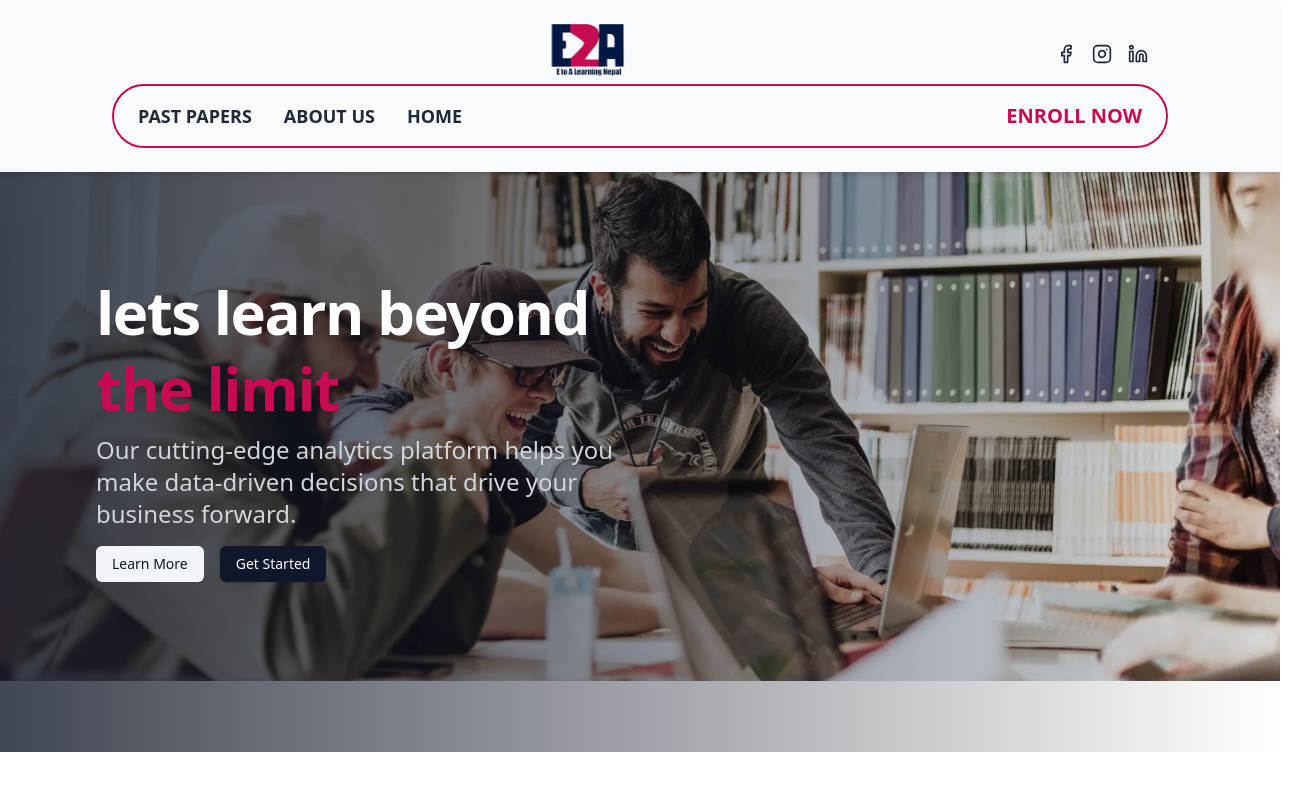
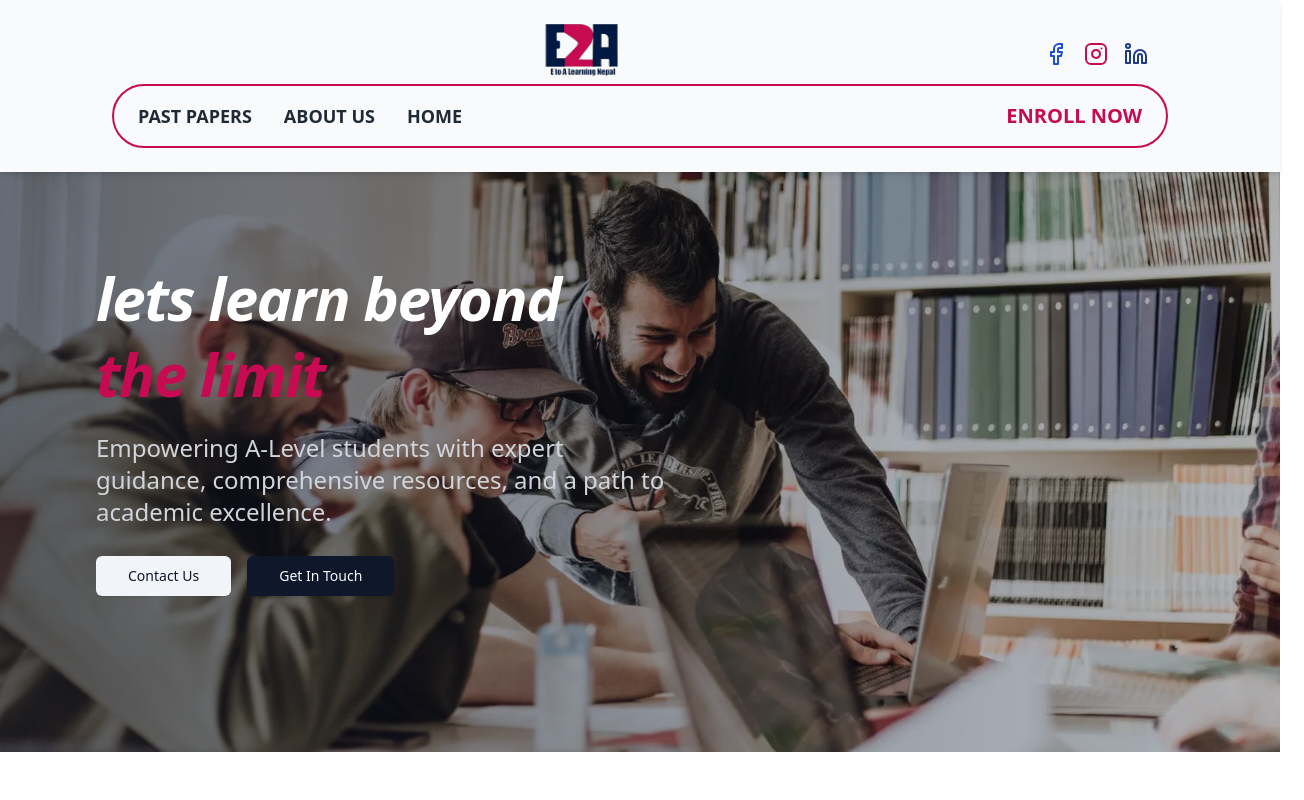
Before and after one commit to aayush-dhakal-max/e2a, a Next.js app: page / in a window 1280 px wide. Shown: the top 800 px of the page, 1304 px wide, since content can reach past the window. Built offline with nearby package versions, Linux system fonts and the light colour scheme.

Commit message:
hero section made responsive

```diff
--- a/src/components/component/Hero.tsx
+++ b/src/components/component/Hero.tsx
@@ -1,50 +1,33 @@
-/**
- * This code was generated by v0 by Vercel.
- * @see https://v0.dev/t/cjjwpXpMuXk
- * Documentation: https://v0.dev/docs#integrating-generated-code-into-your-nextjs-app
- */
-
-/** Add fonts into your Next.js project:
-
-import { Inter } from 'next/font/google'
-
-inter({
-  subsets: ['latin'],
-  display: 'swap',
-})
-
-To read more about using these font, please visit the Next.js documentation:
-- App Directory: https://nextjs.org/docs/app/building-your-application/optimizing/fonts
-- Pages Directory: https://nextjs.org/docs/pages/building-your-application/optimizing/fonts
-**/
 import { Button } from "@/components/ui/button";
 import Image from "next/image";
 
 export function Hero() {
   return (
-    <section className="relative w-full h-[80vh] min-h-[500px] overflow-hidden mt-28">
+    <section className="relative w-full h-[80vh] min-h-[500px] sm:min-h-[400px] overflow-hidden md:mt-28">
       <Image
         alt="Hero Background"
-        className="object-cover object-center"
-        width="16000"
-        height="700"
+        className="object-cover object-center w-full h-full"
+        layout="fill"
         src="/hero.webp"
       />
-      <div className="absolute inset-0 bg-gradient-to-r from-gray-900/80 to-transparent" />
-      <div className="absolute top-1/2 left-10 -translate-y-1/2 max-w-xl space-y-4 sm:left-16 md:left-20 lg:left-24">
-        <h1 className="text-3xl font-bold tracking-tight text-white sm:text-4xl md:text-5xl lg:text-6xl">
-          {/* <h1 className="absolute top-8 left-20 text-7xl font-extrabold text-white mb-4 italic p-4"> */}
+      <div className="absolute inset-0 bg-gradient-to-l from-gray-900/20 to-transparent"></div>
+      <div className="absolute inset-0 bg-gradient-to-r from-gray-900/60 to-transparent"></div>
+      <div className="absolute top-1/2 left-4 -translate-y-1/2 max-w-xl space-y-4 sm:left-16 md:left-20 lg:left-24">
+        <h1 className="text-5xl sm:text-5xl italic font-bold tracking-tight text-white md:text-5xl lg:text-5xl xl:text-6xl">
           <div className="mb-4">lets learn beyond</div>
           <div className="text-[#C60B52] mt-4">the limit</div>
-          {/* </h1> */}
         </h1>
-        <p className="text-lg text-gray-300 sm:text-xl md:text-2xl">
-          Our cutting-edge analytics platform helps you make data-driven decisions that drive your business
-          forward.
+        <p className="text-lg text-gray-300 sm:text-xl md:py-3 md:text-2xl">
+          Empowering A-Level students with expert guidance, comprehensive resources, and a path to academic
+          excellence.
         </p>
         <div className="flex items-center space-x-4">
-          <Button variant="secondary">Learn More</Button>
-          <Button variant="default">Get Started</Button>
+          <Button variant="secondary" size={"lg"}>
+            Contact Us
+          </Button>
+          <Button variant="default" size={"lg"}>
+            Get In Touch
+          </Button>
         </div>
       </div>
     </section>
--- a/src/components/component/Navbar.tsx
+++ b/src/components/component/Navbar.tsx
@@ -25,7 +25,7 @@ const Navbar = () => {
   }, []);
 
   return (
-    <div className="relative  ">
+    <div className="relative">
       <a
         href="#enroll"
         className="md:hidden shadow-black outline-1 z-40 fixed bottom-5 right-5 bg-[#C60B52] text-white py-2 px-4 rounded-full shadow-md hover:bg-[#591f35] transition duration-900 animate-bounce"
@@ -50,9 +50,9 @@ const Navbar = () => {
             width="120"
           />
           <div className="flex space-x-4 pr-5">
-            <FacebookIcon className="h-5 w-5 text-gray-800 hover:text-gray-600" />
-            <InstagramIcon className="h-5 w-5 text-gray-800 hover:text-gray-600" />
-            <LinkedinIcon className="h-5 w-5 text-gray-800 hover:text-gray-600" />
+            <FacebookIcon className="h-6 w-6 text-blue-700 hover:text-gray-600" />
+            <InstagramIcon className="h-6 w-6 text-[#C60B52] hover:text-gray-600" />
+            <LinkedinIcon className="h-6 w-6 text-blue-900 hover:text-gray-600" />
           </div>
         </div>
 
@@ -74,12 +74,12 @@ const Navbar = () => {
       </nav>
 
       {/* Mobile Device Navbar */}
-      <div className={`fixed top-0 bg-white shadow-md w-full z-10`}>
+      <div className={`fixed top-0 shadow-md w-full z-10 bg-white`}>
         <div className="max-w-7xl mx-auto px-4 sm:px-6 lg:px-8 h-16 flex justify-between items-center md:hidden">
           <div className="flex items-center justify-center">
             <Image
               alt="Students laughing"
-              className="pt-1 -ml-6 m-auto"
+              className="pt-1 -ml-6 m-auto z-50"
               height="60"
               src="/logo.svg"
               style={{
@@ -107,8 +107,10 @@ const Navbar = () => {
         </div>
         <div
           className={`${
-            isOpen ? "opacity-100 transform translate-y-0" : "opacity-0 transform max-h-0 -translate-y-full"
-          } md:hidden transition-all duration-800 ease-in-out overflow-hidden`}
+            isOpen
+              ? "opacity-100 max-h-full transform translate-y-0 duration-1000"
+              : "opacity-0 transform max-h-0 -translate-y-full duration-700"
+          } md:hidden transition-all transition-max-height  ease-in-out overflow-hidden`}
         >
           <div className="px-2 pt-2 pb-3 space-y-1 sm:px-3 flex flex-col justify-center items-center text-2xl">
             <Link
--- a/src/components/component/Testimonials.tsx
+++ b/src/components/component/Testimonials.tsx
@@ -43,7 +43,7 @@ const Testimonials = () => {
               Hear from our satisfied students about their experience with our A-level resources.
             </p>
           </div>
-          <Carousel className="relative">
+          <Carousel className="relative ">
             <CarouselContent className="h-fit">
               {testimonials.map((testimonial, index) => (
                 <CarouselItem
@@ -73,7 +73,7 @@ const Testimonials = () => {
               ))}
             </CarouselContent>
             {/* <CarouselPrevious /> */}
-            <CarouselNext className="" />
+            <CarouselNext className="absolute top-[47%] right-5 bg-[#001942] text-white animate-bounce duration-1000" />
           </Carousel>
         </div>
       </div>
```
